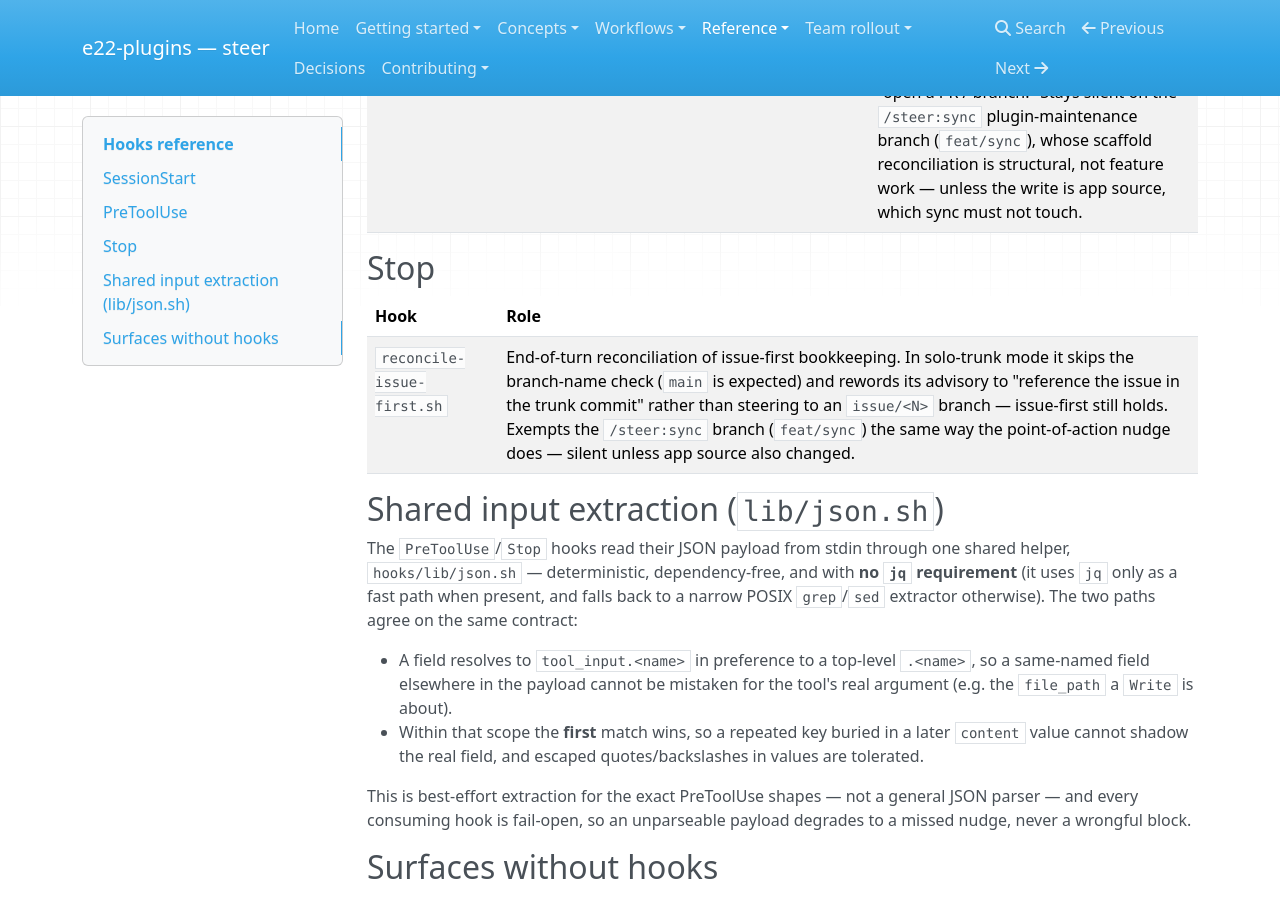
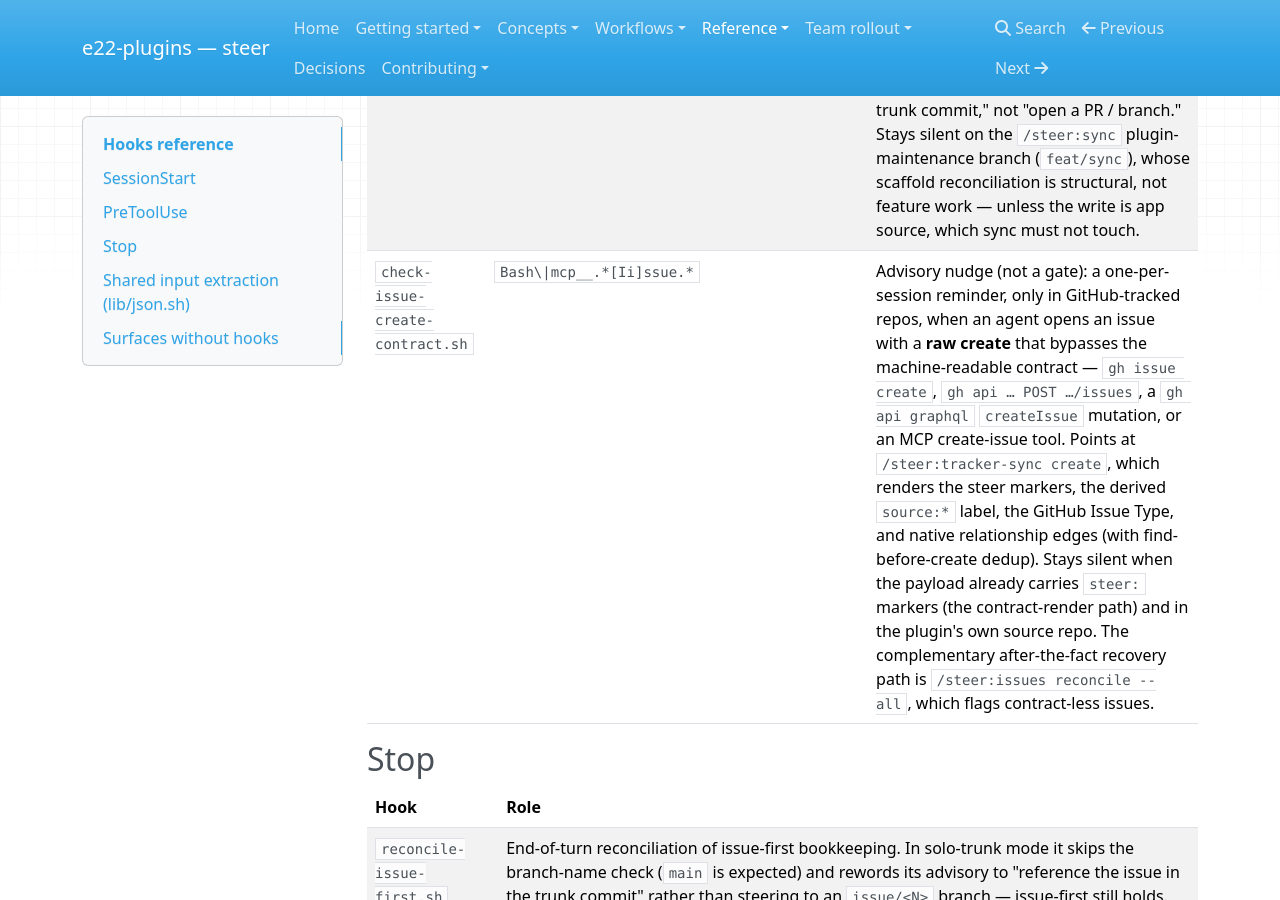
Before and after one commit to element22llc/e22-plugins, an MkDocs documentation site: the page built from docs/reference/hooks.md, in a window 1280 px wide and 900 px high, scrolled down 2997 px. Built offline with MkDocs 1.6.1, drawn with Linux system fonts in a browser that asks for light colours; nearby versions of some CDN libraries; some of the changed text lies outside the part shown.

Commit message:
feat(steer): guard raw issue creation against the tracker-sync contract
When /spec/tracker.md declares `system: github`, a raw `gh issue create`,
`gh api … POST …/issues`, `gh api graphql` `createIssue`, or an MCP
create-issue tool opens an issue with no steer markers, no source:* label,
default Issue Type, and no relationship edges — invisible to dedup, triage,
board, and reconcile. The issue-first nudge is blind to Bash and to issue
creation, so nothing reasserted the contract at the point of bypass.

- Add check-issue-create-contract.sh PreToolUse hook: a one-per-session,
  non-blocking nudge (GitHub-tracker repos only) toward /steer:tracker-sync
  create. Detects gh issue create, gh api POST .../issues (distinct from a
  /issues/<n>/ sub-resource), gh api graphql createIssue, and MCP create-issue
  tools. Silent when the payload already carries steer: markers (the
  contract-render path) and in the plugin's own source repo.
- Register it in hooks.json under matcher `Bash|mcp__.*[Ii]ssue.*`.
- /steer:issues reconcile --all now detects contract-less issues (no steer
  markers / no managed block) and reports them with a retrofit action — the
  after-the-fact recovery path for a create that bypassed the guard.
- Add 13 fixture cases, refresh docs/reference/hooks.md, CHANGELOG entry.

Closes #210

Co-Authored-By: Claude Opus 4.8 (1M context) <noreply@anthropic.com>

```diff
--- a/docs/reference/hooks.md
+++ b/docs/reference/hooks.md
@@ -10,7 +10,8 @@ irrelevant (marketplace install does not `chmod`). No `jq` dependency.
     `PreToolUse`, `Stop`). Note what each tier actually does: the `SessionStart`
     hook **injects** the rules; most `PreToolUse` hooks are **advisory nudges**
     that let the write proceed (`check-code-before-spec`,
-    `check-issue-before-mutation`); only `check-version-pins` issues a hard
+    `check-issue-before-mutation`, `check-issue-create-contract`); only
+    `check-version-pins` issues a hard
     `deny`. On surfaces where hooks don't fire — **the Desktop *Chat* tab and
     claude.ai web chat** — none of this runs, so load the rules manually with
     `/steer:standards` and lean on human review. See
@@ -31,6 +32,7 @@ flowchart TD
       pins[check-version-pins.sh]
       cbs[check-code-before-spec.sh]
       ibm[check-issue-before-mutation.sh]
+      icc[check-issue-create-contract.sh]
     end
     subgraph Stop
       reconcile[reconcile-issue-first.sh]
@@ -55,6 +57,7 @@ flowchart TD
 | `check-version-pins.sh` | `Write\|Edit\|MultiEdit\|NotebookEdit\|Bash` | Enforces the **EOL floor** in `policy/versions.yml` (deterministic, no network, no `jq`): a pin below `minimum_supported` or in the `denied` list is denied; anything at or above the floor is silent. It is a floor, not a chooser — there is no advisory "behind the target" tier; **what** to pin (current stable) is decided live per the versioning rule (`/steer:reference conventions`). A scheduled workflow (`version-policy-refresh.yml`) keeps the floor current by opening a human-reviewed PR when it falls behind upstream end-of-life — the only place endoflife.date is consulted. |
 | `check-code-before-spec.sh` | `Write\|Edit\|MultiEdit\|NotebookEdit` | Advisory nudge (not a gate) with two dimensions. The **spine** reminder fires once per session+repo when code is about to be written before a `/spec` spine exists. The **scaffold** reminder is sticky — it re-fires on each new feature file while the repo has no root `mise.toml` (dedups per file, self-clears once a `mise.toml` lands or the spine is managed). Non-blocking — the write always proceeds. |
 | `check-issue-before-mutation.sh` | `Write\|Edit\|MultiEdit\|NotebookEdit` | Advisory nudge (not a gate): a one-per-session reminder to work issue-first, only in GitHub-tracked repos. Non-blocking — it cannot know whether an issue exists. In solo-trunk mode (the `steer:delivery-mode=solo-trunk` marker in `CLAUDE.md`) it still nudges — issue-first holds — but rewords to "close the issue from the trunk commit," not "open a PR / branch." Stays silent on the `/steer:sync` plugin-maintenance branch (`feat/sync`), whose scaffold reconciliation is structural, not feature work — unless the write is app source, which sync must not touch. |
+| `check-issue-create-contract.sh` | `Bash\|mcp__.*[Ii]ssue.*` | Advisory nudge (not a gate): a one-per-session reminder, only in GitHub-tracked repos, when an agent opens an issue with a **raw create** that bypasses the machine-readable contract — `gh issue create`, `gh api … POST …/issues`, a `gh api graphql` `createIssue` mutation, or an MCP create-issue tool. Points at `/steer:tracker-sync create`, which renders the steer markers, the derived `source:*` label, the GitHub Issue Type, and native relationship edges (with find-before-create dedup). Stays silent when the payload already carries `steer:` markers (the contract-render path) and in the plugin's own source repo. The complementary after-the-fact recovery path is `/steer:issues reconcile --all`, which flags contract-less issues. |
 
 ## Stop
 
```
Also changed, not shown: CHANGELOG.md (+14 -0 lines), plugins/steer/skills/issues/SKILL.md (+16 -3 lines), 3 other files.
